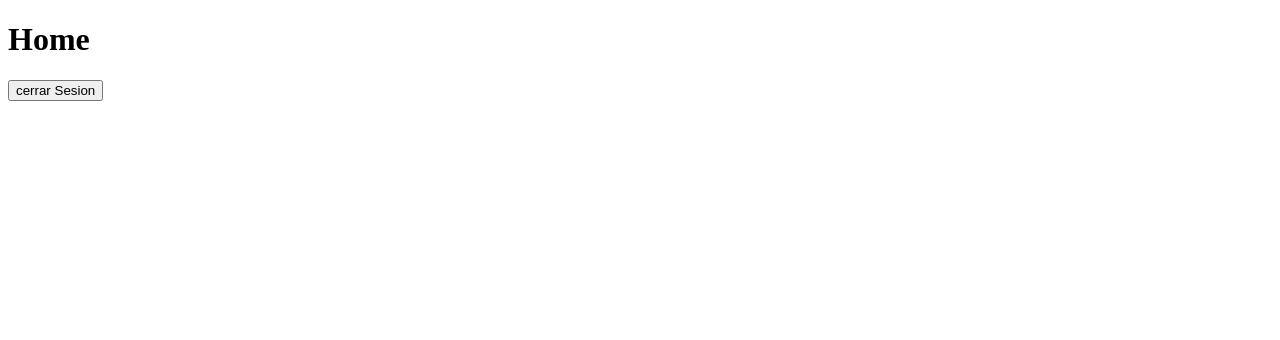
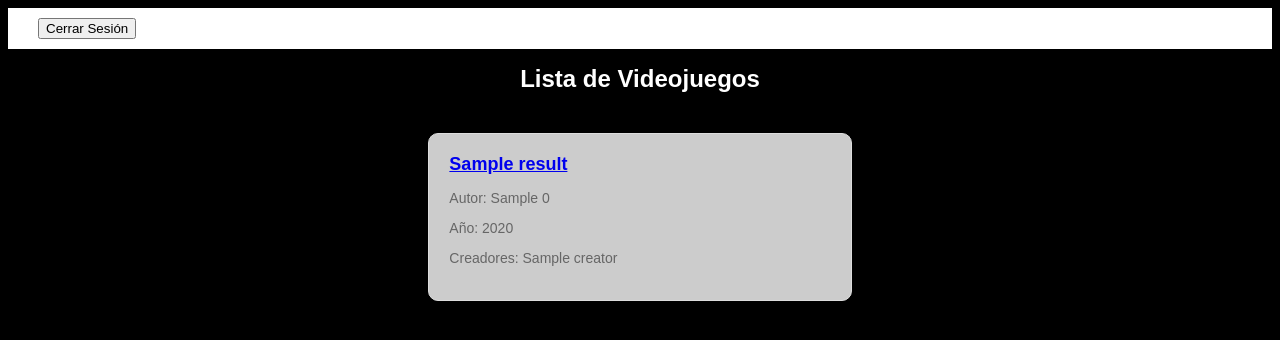
Before and after one commit to Bizackk/Tienda, a Django app: page /home/ in a window 1280 px wide. Shown: the top 340 px of the page. Run offline with Django 5.2, Linux system fonts and the light colour scheme; tables that the repository leaves empty hold one stand-in row (values such as "Sample post"); a database or web service that is not in the repository returns one stand-in record (values such as "Sample title"); data that the repository does not hold is empty.

Commit message:
version-4

```diff
--- a/biblioteca/urls.py
+++ b/biblioteca/urls.py
@@ -1,9 +1,14 @@
+#setting.url
 from django.contrib import admin
 from django.urls import path, include
 from bienvenida import views
+from django.views.generic import RedirectView
+
 
 urlpatterns = [
     path('admin/', admin.site.urls),
-    path('', include('bienvenida.urls')),
+    path('bienvenida/', include('bienvenida.urls')),
     path('home/', include('home.urls')),
+    path('', RedirectView.as_view(url='bienvenida/', permanent=False)),
+
 ]
--- a/bienvenida/templates/login.html
+++ b/bienvenida/templates/login.html
@@ -21,7 +21,7 @@
         <button type="submit">¡Logueate!</button>
     </form>
 
-
+    {{mesagges}}
 
     {% endblock %}
 </body>
--- a/bienvenida/urls.py
+++ b/bienvenida/urls.py
@@ -1,12 +1,11 @@
 # bienvenida/urls.py
+
 from django.urls import path
-from bienvenida import views as bienvenida_vies
-from home import views as home_views
+from . import views as bienvenida_views
 
 urlpatterns = [
-    path('', bienvenida_vies.bienvenida, name='bienvenida'),
-    path('registro/', bienvenida_vies.registro, name='registro'),
-    path('login/', bienvenida_vies.login, name='login'),
-    path('cerrarSesion/', bienvenida_vies.cerrarSesion, name='cerrarSesion'),
-    path('home/', home_views.home, name='home'),
+    path('', bienvenida_views.bienvenida, name='bienvenida'),
+    path('registro/', bienvenida_views.registro, name='registro'),
+    path('login/', bienvenida_views.login, name='login'),
+    path('cerrarSesion/', bienvenida_views.cerrarSesion, name='cerrarSesion'),
 ]
--- /dev/null
+++ b/home/static/css/videojuegos.css
@@ -0,0 +1,63 @@
+body {
+    background-color: #000; /* Fondo negro */
+    font-family: Arial, sans-serif;
+}
+
+.nav-bar {
+    background-color: #ffffff; /* Fondo gris oscuro */
+    padding: 10px;
+    display: flex;
+    justify-content: space-between;
+    align-items: center;
+}
+
+.nav-left {
+    margin-left: 20px;
+}
+
+.nav-center {
+    flex-grow: 1;
+    text-align: center;
+}
+
+.title-container {
+    text-align: center;
+    margin-bottom: 20px;
+}
+
+.title {
+    font-size: 24px;
+    font-weight: bold;
+    color: #fff; /* Blanco */
+}
+
+.game-list {
+    display: flex;
+    flex-wrap: wrap;
+    justify-content: center;
+}
+
+.game-box {
+    background-color: #ccc; /* Fondo gris claro */
+    padding: 20px;
+    margin: 20px;
+    width: calc(33.33% - 40px); /* Ancho para 3 cajas por fila */
+    border: 1px solid #ddd; /* Borde gris claro */
+    border-radius: 10px;
+    box-shadow: 0 0 10px rgba(0, 0, 0, 0.2);
+}
+
+.game-box h2 {
+    font-size: 18px;
+    font-weight: bold;
+    margin-top: 0;
+}
+
+.game-box p {
+    font-size: 14px;
+    color: #666; /* Gris oscuro */
+}
+
+.clearfix {
+    clear: both;
+}
--- a/home/templates/home.html
+++ b/home/templates/home.html
@@ -5,15 +5,46 @@
     <meta charset="UTF-8">
     <meta name="viewport" content="width=device-width, initial-scale=1.0">
     <title>Biblioteca</title>
+    <link rel="stylesheet" href="{% static 'css/videojuegos.css' %}">
 </head>
 <body>
-    {% block contet %}
-    <h1>Home</h1>
+    {% block content %}
+    <nav class="nav-bar">
+        <div class="nav-left">
+            <form action="{% url 'cerrarSesion' %}">
+                <button type="submit">Cerrar Sesión</button>
+            </form>
+        </div>
+        <div class="nav-center">
 
-    <form action="{% url 'cerrarSesion' %}">
-        <button type="submit">cerrar Sesion</button>
-    </form>
-
+        </div>
+    </nav>
+    <div class="title-container">
+        <h1 class="title">Lista de Videojuegos</h1>
+    </div>
+    <div class="game-list">
+        {% for juego in juegos %}
+            <div class="game-box">
+                <a href="{% url 'detalle_juego' game_id=juego.id %}">
+                    <h2>{{ juego.name }}</h2>
+                </a>
+                <p>Autor: {% if juego.creators %}{{ juego.creators.0.name }}{% else %}Desconocido{% endif %}</p>
+                <p>Año: {% if juego.released %}{{ juego.released|date:"Y" }}{% else %}Desconocido{% endif %}</p>
+                <p>Creadores:
+                    {% if juego.creators %}
+                        {% for creator in juego.creators %}
+                            {{ creator.name }}{% if not forloop.last %}, {% endif %}
+                        {% endfor %}
+                    {% else %}
+                        Desconocido
+                    {% endif %}
+                </p>
+            </div>
+            {% if forloop.counter|divisibleby:3 %}
+                <div class="clearfix"></div>
+            {% endif %}
+        {% endfor %}
+    </div>
     {% endblock %}
 </body>
 </html>
--- a/home/urls.py
+++ b/home/urls.py
@@ -1,7 +1,9 @@
 #home.urls.py
+
 from django.urls import path
 from . import views
 
 urlpatterns = [
-
+    path('', views.home, name='home'),
+    path('detalle/<int:game_id>/', views.detalle_juego, name='detalle_juego'),
 ]
--- a/home/views.py
+++ b/home/views.py
@@ -1,7 +1,27 @@
 from django.shortcuts import render, redirect
-from django.contrib import messages
-
-
+import requests
 
 def home(request):
-    return render(request, 'home.html')
+    url = "https://api.rawg.io/api/games"
+    params = {
+        'key': '4f1c315daca547a5b3a2291a54383c6b',
+        'page_size': 20
+    }
+    response = requests.get(url, params=params)
+    juegos = response.json().get('results', [])
+
+    if request.method == "POST":
+        selected_game_id = request.POST.get('game')
+        return redirect('detalles', game_id=selected_game_id)
+
+    return render(request, 'home.html', {'juegos': juegos})
+
+def detalle_juego(request, game_id):
+    url = f"https://api.rawg.io/api/games/{game_id}"
+    params = {
+        'key': '4f1c315daca547a5b3a2291a54383c6b'
+    }
+    response = requests.get(url, params=params)
+    juego = response.json()
+
+    return render(request, 'detalles.html', {'juego': juego})
```
Also changed, not shown: biblioteca/settings.py (+9 -1 lines), bienvenida/templates/registro.html (+0 -7 lines), data-base.sqlite3, home/templates/detalles.html (added).
